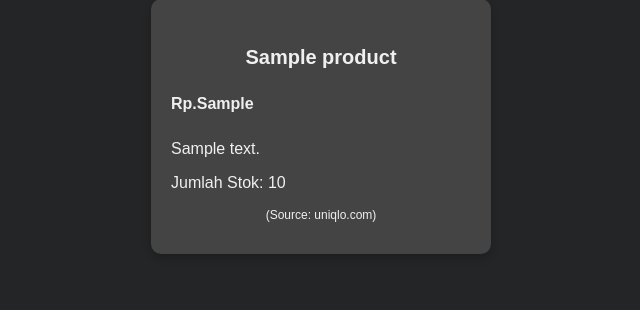
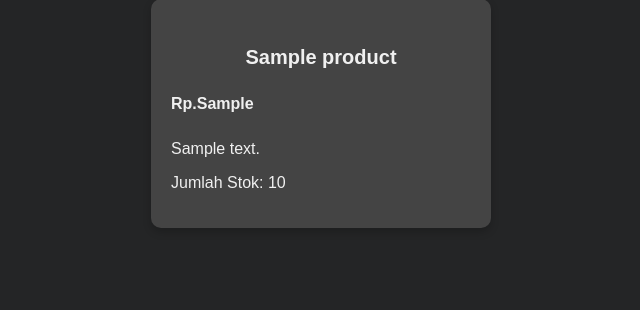
Before and after one commit to tedskiii/tedskinventory, a Django app: page / in a window 1280 px wide. Shown: the part 270-580 px from the top of the page, without its empty margins (319-959 px from the left). Run offline with Django 4.2, Linux system fonts and the light colour scheme; tables that the repository leaves empty hold one stand-in row (values such as "Sample post").

```diff
--- a/main/templates/main.html
+++ b/main/templates/main.html
@@ -212,9 +212,6 @@
       <h5>Rp.{{ product.price }}</h5>
       <p>{{ product.description }}</p>
       <p>Jumlah Stok: {{ product.amount }}</p>
-      <div class="credit">
-        <p>(Source: uniqlo.com)</p>
-      </div>
     </div>
     {% endfor %}
   </div>
```
